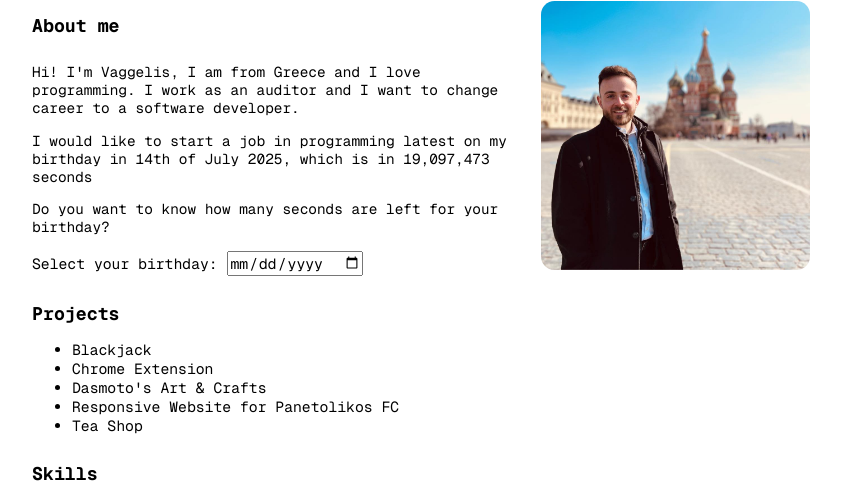
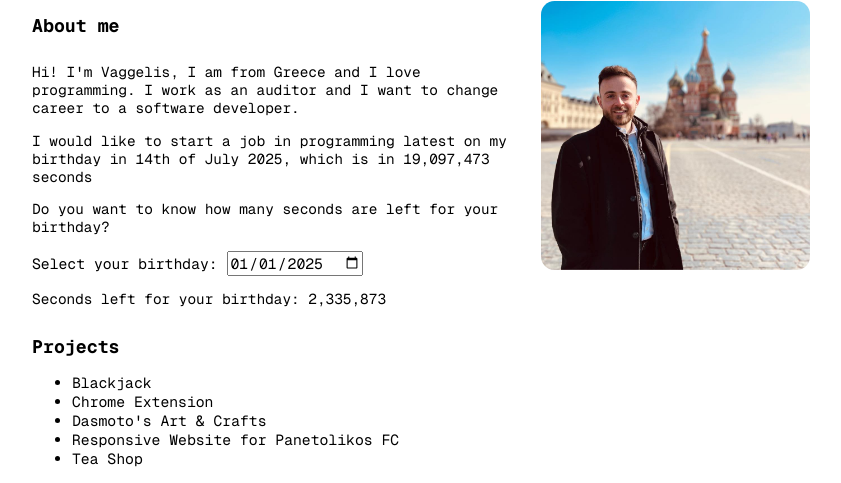
Before and after one commit to vpantazis/personalportfolioVP, a plain HTML site: page index.html in a window 1280 px wide. Shown: the part 46-529 px from the top of the page, without its empty margins (224-1065 px from the left). Drawn offline with nearby package versions, Linux system fonts and the light colour scheme.

Commit message:
change value

```diff
--- a/index.html
+++ b/index.html
@@ -32,7 +32,7 @@
             <p>Do you want to know how many seconds are left for your birthday?</p>
             <form action="">
                 <label for=""> Select your birthday:
-                    <input id="targetDate" type="date" name="bday" value="" min="2025-01-01"/>
+                    <input id="targetDate" type="date" name="bday" value="2025-01-01" min="2025-01-01"/>
                 </label>
             </form>
             <p id="yourBirthday"></p>
```
